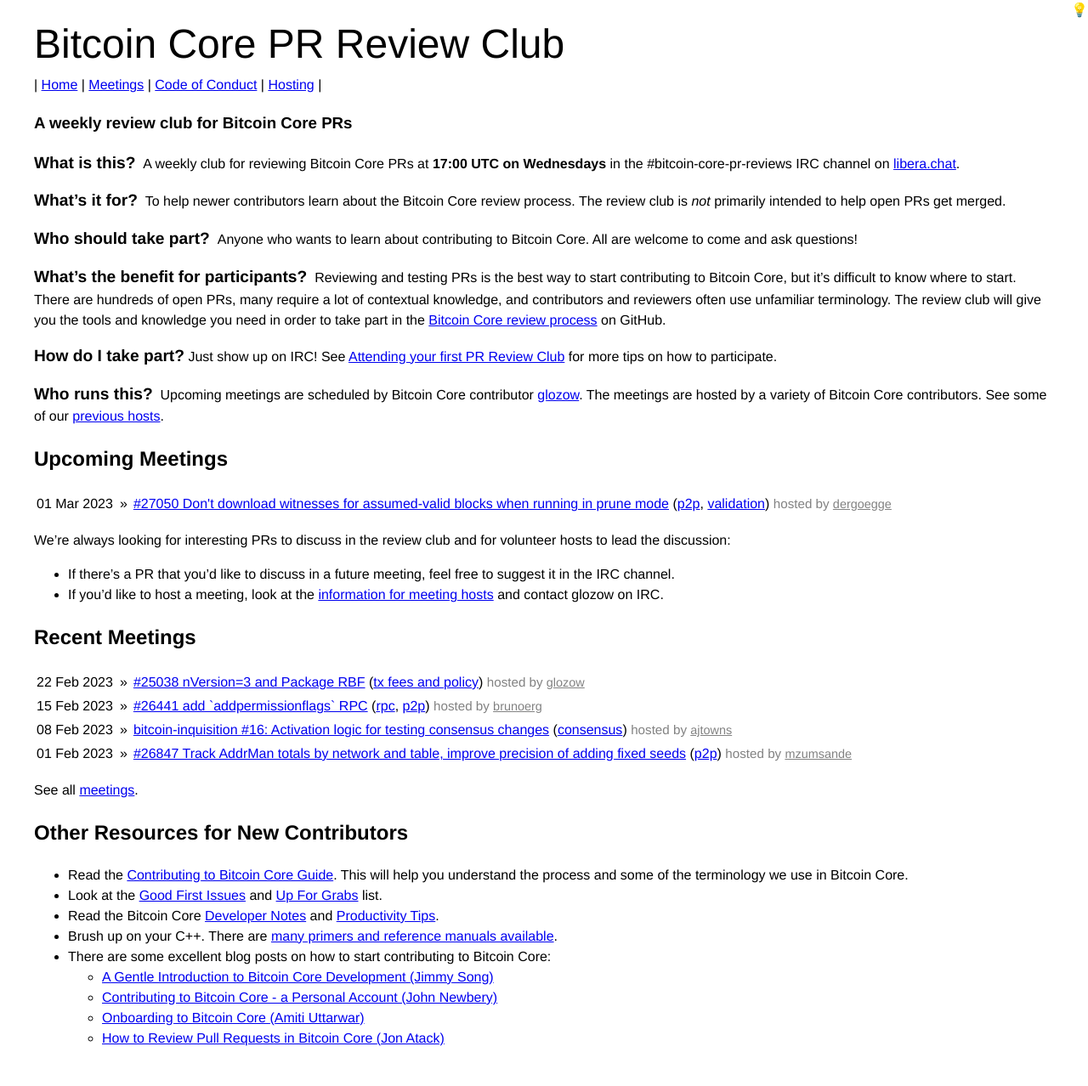
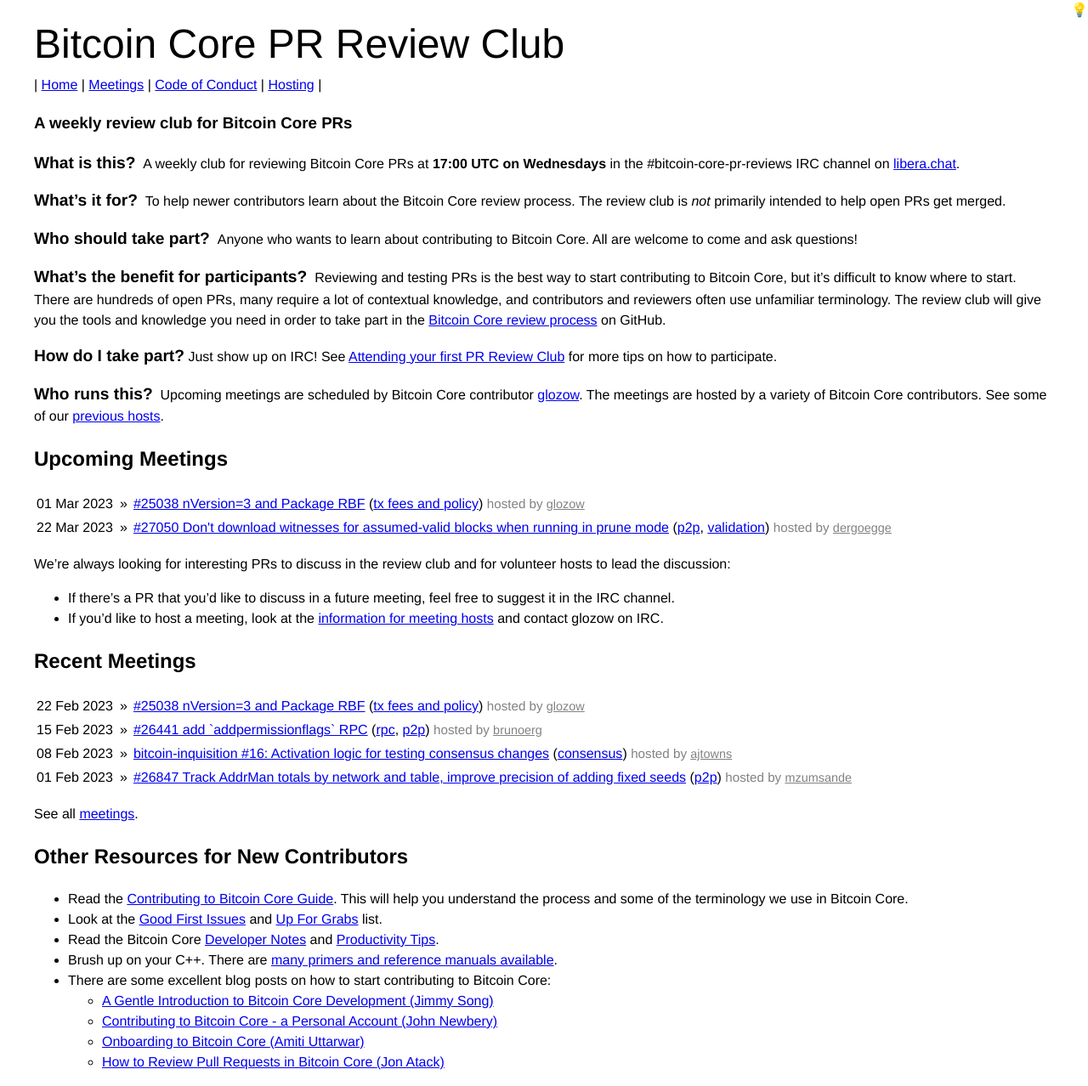
Before and after one commit to bitcoin-core-review-club/website, a Jekyll site: the page built from index.md, in a window 1280 px wide. Shown: the whole page at 85% size. Built offline with Jekyll 4.4.1, drawn with Linux system fonts in a browser that asks for light colours; before the commit the page ends 1250 px from its top, so only the background shows below that; some of the changed lines change nothing that is shown.

Commit message:
reschedule n27050 and add n25038-2

```diff
--- /dev/null
+++ b/_posts/2023-03-01-#25038-2.md
@@ -0,0 +1,79 @@
+---
+layout: pr
+date: 2023-03-01
+title: "nVersion=3 and Package RBF"
+pr: 25038
+authors: [glozow]
+components: ["tx fees and policy"]
+host: glozow
+status: upcoming
+commit: c27864f
+---
+
+## Notes
+
+See notes from the [first review club](/25038).
+
+## Questions
+
+1. Did you review the PR? [Concept ACK, approach ACK, tested ACK, or NACK](https://github.com/bitcoin/bitcoin/blob/master/CONTRIBUTING.md#peer-review)?
+What was your review approach?
+
+### Concept
+
+1. If we were running a business that accepted unconfirmed transactions as payments, what changes should we make so that our wallet correctly tracks v3 transactions?
+
+1. Who might be interested in using v3 transactions? Who probably wouldn't be interested?
+
+1. If there are some wallets/users/applications that use v3 while others don't, is there a privacy issue (i.e. people
+   can fingerprint which wallet likely created a transaction by looking at its version)?
+
+1. After the addition of v3, all non-v3 transactions are still subject to the existing limitations and pinning attacks.
+   Wouldn't it be safer to enforce these rules for all transactions on the network?
+
+1. V3 limits each transaction to 1 parent or 1 child (2 generations only), and perhaps that seems
+   restrictive. Let's consider an alternative set of rules that allows each transaction to have 2
+parents or 2 children (a transaction may have up to 2 children or up to 2 parents. They cannot have
+both an unconfirmed parent and an unconfirmed child, so 2 generations only) - what would be the
+maximum cluster size?
+
+1. Why not limit the size of all v3 transactions to 1,000vB or something similarly small (Hint: what property of LN
+   channels depends on standard transaction
+[weight](https://github.com/lightning/bolts/blob/d975de1ba5d3e8aca586154ae0cae8f1b3181495/05-onchain.md#penalty-transactions-weight-calculation))?
+
+### Implementation
+
+1. Why does `ApplyV3Rules` [check](https://github.com/bitcoin-core-review-club/bitcoin/commit/44fcc4d3912e21b055c377549c8882c67dddf278#diff-a19c07329799a164e1e3bd89e7cd07f1a8e5e97b88f2b24c9bef17df04479c74R96-R101) whether the transaction conflicts with any of its ancestors' children? What happens if you remove this check?
+
+1. V3 ancestor/descendant limits are stricter than the default mempool limits. Do we need to call both
+   [`ApplyV3Rules`](https://github.com/bitcoin-core-review-club/bitcoin/commit/a74218d1571de5880ba7e0c168571f560d12d166#diff-97c3a52bc5fad452d82670a7fd291800bae20c7bc35bb82686c2c0a4ea7b5b98R923)
+(which enforces v3 ancestor/descendant limits) *and*
+[`CalculateMemPoolAncestors()`](https://github.com/bitcoin-core-review-club/bitcoin/commit/a74218d1571de5880ba7e0c168571f560d12d166#diff-97c3a52bc5fad452d82670a7fd291800bae20c7bc35bb82686c2c0a4ea7b5b98L878)
+(which enforces ancestor/descendant limits)? Why or why not?
+
+1. V3 rules are added to the [filtering function](https://github.com/bitcoin-core-review-club/bitcoin/commit/a74218d1571de5880ba7e0c168571f560d12d166#diff-97c3a52bc5fad452d82670a7fd291800bae20c7bc35bb82686c2c0a4ea7b5b98R353-R358) passed to `removeForReorg()` in `Chainstate::MaybeUpdateMempoolForReorg`.
+Why do we need to check v3 rules in a reorg?
+
+1. Is `CTxMemPool::removeForReorg()` the appropriate place for this check? Can you think of an alternative place to add this check?
+
+1. How does
+   [`CheckMinerScores`](https://github.com/bitcoin-core-review-club/bitcoin/commit/58e811ecb1e1977422ecda2af62460e8efc057be) determine whether one transaction or package is more incentive compatible to mine than another? Is this function 100% accurate for v3 transactions? What about for non-v3 transactions?
+
+1. Why is it necessary to [evict all transactions below minimum relay feerate](https://github.com/bitcoin-core-review-club/bitcoin/commit/898847e1907eda3d87d19ea43099b71d9eded5f4) in `TrimToSize()`? (Hint: what does [this test](https://github.com/bitcoin-core-review-club/bitcoin/commit/3db3e45497ee6932f225b7a2025c2bfba5cfaa23#diff-15a1888c9151fc1d182c23e34b71d691f70df448bceb9eb78c8296f18854b6a3R216) check)?
+
+1. Why must `PackageMempoolChecks` [never be called with only 1 transaction](https://github.com/bitcoin-core-review-club/bitcoin/commit/94c15f5e59413c6dbcedda1409f70a3f2bf211ac)? (Hint: an explanation can be found in [this commit](https://github.com/bitcoin-core-review-club/bitcoin/commit/27881f0d824d4dae11e5587ae4a2511a04e30c0e)).
+
+### Rabbit Holes
+
+1. V3 restrictions suck! Why can't we just replace RBF Rules 3 and 4 with a *better* rule based on feerate? For example, "replacement tx must have a feerate 2x higher than each of the transactions it's replacing."
+
+1. Why not allow packages with multiple parents and 1 child in v3?
+
+1. Theoretically, if the mempool is not full, the maximum number of transactions that may be removed in a replacement is 100 (due to Rule 5). After [this commit](https://github.com/bitcoin-core-review-club/bitcoin/commit/898847e1907eda3d87d19ea43099b71d9eded5f4), what is the new limit?
+
+Also feel free to bring your own questions.
+
+<!-- ## Meeting Log -->
+
+<!-- {% irc %} -->
+<!-- {% endirc %} -->
--- a/_posts/2023-03-01-#27050.md
+++ b/_posts/2023-03-22-#27050.md
@@ -1,6 +1,6 @@
 ---
 layout: pr
-date: 2023-03-01
+date: 2023-03-22
 title: "Don't download witnesses for assumed-valid blocks when running in prune mode"
 pr: 27050
 authors: [dergoegge]
```
